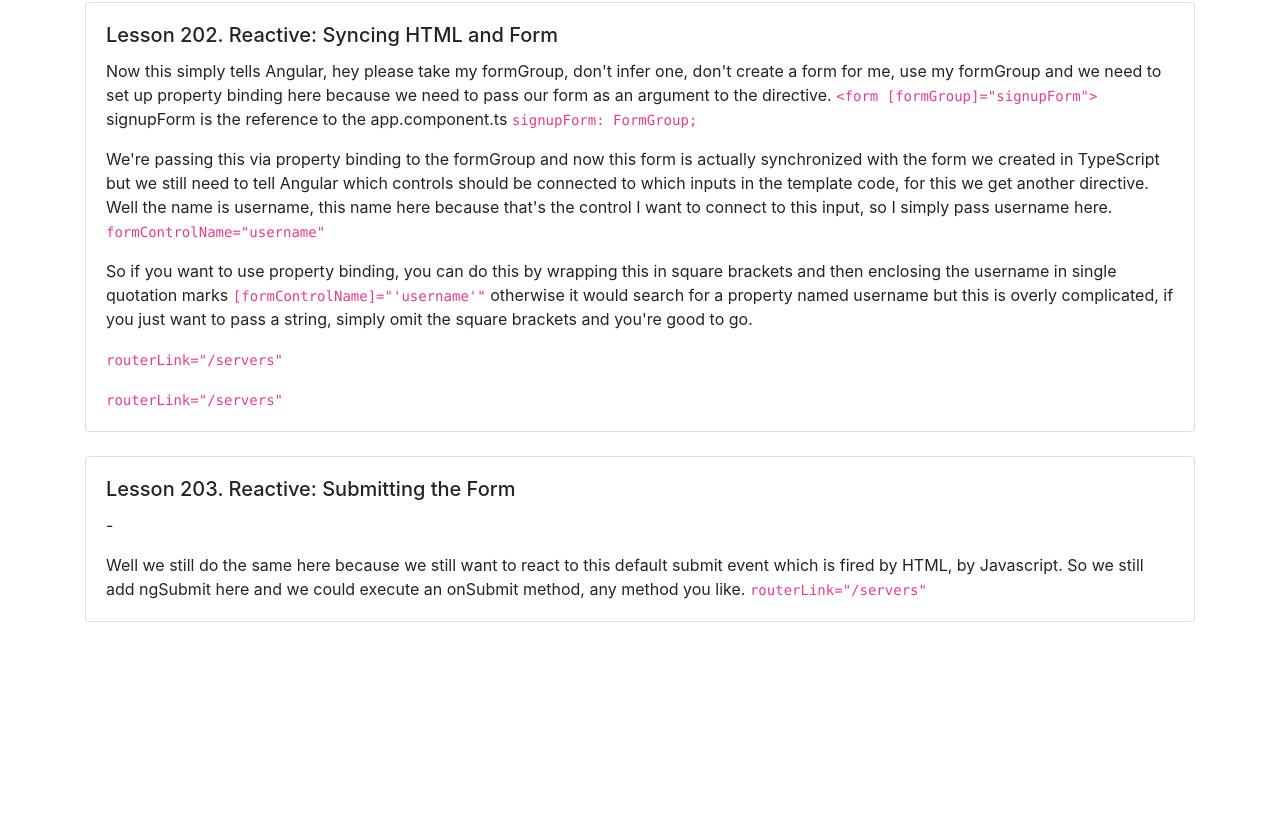
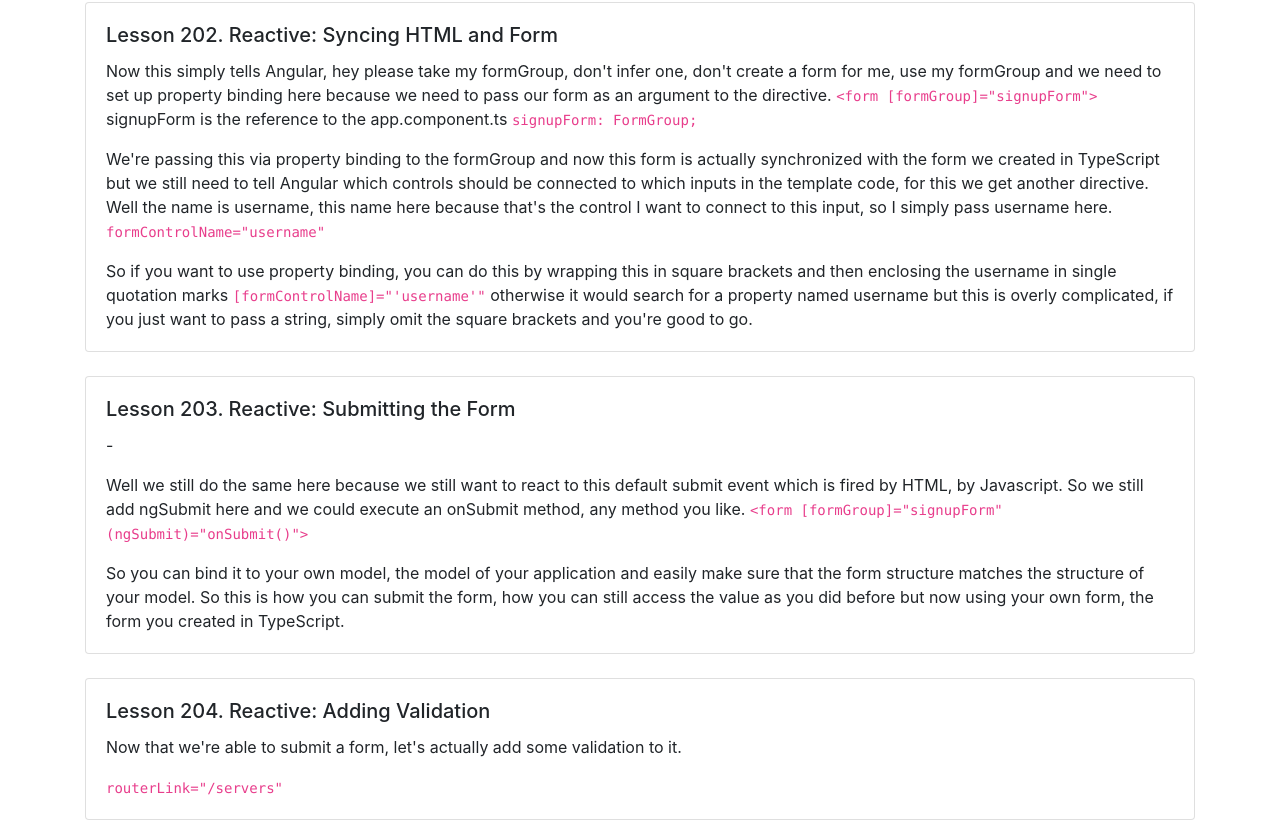
Before and after one commit to Sandro81/section15-reactive-setup-form, an Angular app: page / in a window 1280 px wide. Shown: the part 1181-2001 px from the top of the page. Before the commit the page ends 1803 px from the top, so only its background shows below. Built offline with nearby package versions, Linux system fonts and the light colour scheme.

Commit message:
section15 reactive setup form

```diff
--- a/src/app/app.component.html
+++ b/src/app/app.component.html
@@ -77,8 +77,6 @@
           <p class="card-text">  Now this simply tells Angular, hey please take my formGroup, don't infer one, don't create a form for me, use my formGroup and we need to set up property binding here because we need to pass our form as an argument to the directive. <code>      &#60;form [formGroup]="signupForm"></code> signupForm is the reference to the app.component.ts <code> signupForm: FormGroup;</code></p>
           <p class="card-text">We're passing this via property binding to the formGroup and now this form is actually synchronized with the form we created in TypeScript but we still need to tell Angular which controls should be connected to which inputs in the template code, for this we get another directive. Well the name is username, this name here because that's the control I want to connect to this input, so I simply pass username here. <code>formControlName="username" </code></p>
           <p class="card-text">So if you want to use property binding, you can do this by wrapping this in square brackets and then enclosing the username in single quotation marks <code>[formControlName]="'username'"</code> otherwise it would search for a property named username but this is overly complicated, if you just want to pass a string, simply omit the square brackets and you're good to go.</p>
-          <p class="card-text"> <code>routerLink="/servers" </code></p>
-          <p class="card-text"> <code>routerLink="/servers" </code></p>
         </div>
       </div>
 
@@ -88,7 +86,17 @@
         <div class="card-body">
           <h5 class="card-title">Lesson 203. Reactive: Submitting the Form </h5>
           <p class="card-text"> - </p>
-          <p class="card-text">Well we still do the same here because we still want to react to this default submit event which is fired by HTML, by Javascript. So we still add ngSubmit here and we could execute an onSubmit method, any method you like. <code>routerLink="/servers" </code></p>
+          <p class="card-text">Well we still do the same here because we still want to react to this default submit event which is fired by HTML, by Javascript. So we still add ngSubmit here and we could execute an onSubmit method, any method you like. <code>&#60;form [formGroup]="signupForm" (ngSubmit)="onSubmit()"> </code></p>
+          <p class="card-text"> So you can bind it to your own model, the model of your application and easily make sure that the form  structure matches the structure of your model. So this is how you can submit the form, how you can still access the value as you did before but now using your own form, the form you created in TypeScript. </p>
+        </div>
+      </div>
+
+      <br>
+      <div class="card">
+        <div class="card-body">
+          <h5 class="card-title">Lesson 204. Reactive: Adding Validation </h5>
+          <p class="card-text"> Now that we're able to submit a form, let's actually add some validation to it.  </p>
+          <p class="card-text"> <code>routerLink="/servers" </code></p>
         </div>
       </div>
       <!--
```
